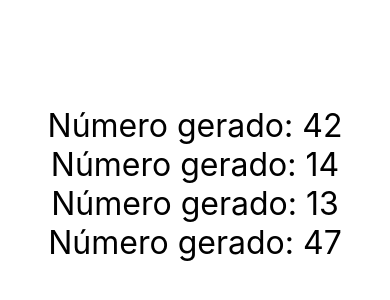
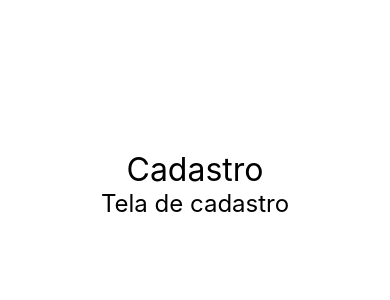
Before and after one commit to ricoroma-coder/react-testes, a React Native app: screen / in a window 390 px wide. Shown: the part 238-538 px from the top of the page. Built offline with nearby package versions, Linux system fonts and the light colour scheme.

Commit message:
Criando fragmentos (Titulo.js)

```diff
--- a/src/App.js
+++ b/src/App.js
@@ -12,6 +12,8 @@ import Aleatorio from './componentes/Aleatorio'
 
 import MinMax from './componentes/MinMax'
 
+import Titulo from './componentes/Titulo'
+
 export default () => (
     <View style={style.App}>
         {/*<Primeiro />
@@ -19,11 +21,12 @@ export default () => (
         <Comp1 />
         <Comp2 />
         <MinMax min="3" max="20"/>
-        <MinMax min={3} max={20}/>*/}
+        <MinMax min={3} max={20}/>
         <Aleatorio min={2} max={100} />
         <Aleatorio min={2} max={100} />
         <Aleatorio min={2} max={100} />
-        <Aleatorio min={2} max={100} />
+        <Aleatorio min={2} max={100} />*/}
+        <Titulo principal="Cadastro" secundario="Tela de cadastro"/>
     </View>
 )
 
--- a/src/componentes/Aleatorio.js
+++ b/src/componentes/Aleatorio.js
@@ -13,7 +13,8 @@ import Estilo from '../estilo'
 
 export default ({ min, max }) => {
     const delta =  (max - min) + 1
-    const numero = parseInt(Math.random() * delta) + min
+    let numero = parseInt(Math.random() * delta) + min
+    //setTimeout(() => numero = parseInt(Math.random() * delta) + min, 2000)
     return (
         <Text style={Estilo.t0}>Número gerado: {numero}</Text>
     )
--- /dev/null
+++ b/src/componentes/Titulo.js
@@ -0,0 +1,30 @@
+import React, { Fragment } from 'react'
+import { View, Text } from 'react-native'
+import Estilo from '../estilo'
+
+//export default props => {
+//    return (
+//        <Fragment>
+//            <Text style={Estilo.t0}>{props.principal}</Text>
+//            <Text style={Estilo.t1}>{props.secundario}</Text>
+//        </Fragment>
+//    )
+//}
+
+//export default props => {
+//    return (
+//        <View>
+//            <Text style={Estilo.t0}>{props.principal}</Text>
+//            <Text style={Estilo.t1}>{props.secundario}</Text>
+//        </View>
+//    )
+//}
+
+export default props => {
+    return (
+        <>
+            <Text style={Estilo.t0}>{props.principal}</Text>
+            <Text style={Estilo.t1}>{props.secundario}</Text>
+        </>
+    )
+}
--- a/src/estilo.js
+++ b/src/estilo.js
@@ -4,5 +4,9 @@ export default StyleSheet.create({
     t0:  {
         fontSize: 32,
         textAlign: 'center'
+    },
+    t1: {
+        fontSize: 24,
+        textAlign: 'center'
     }
 })
```
